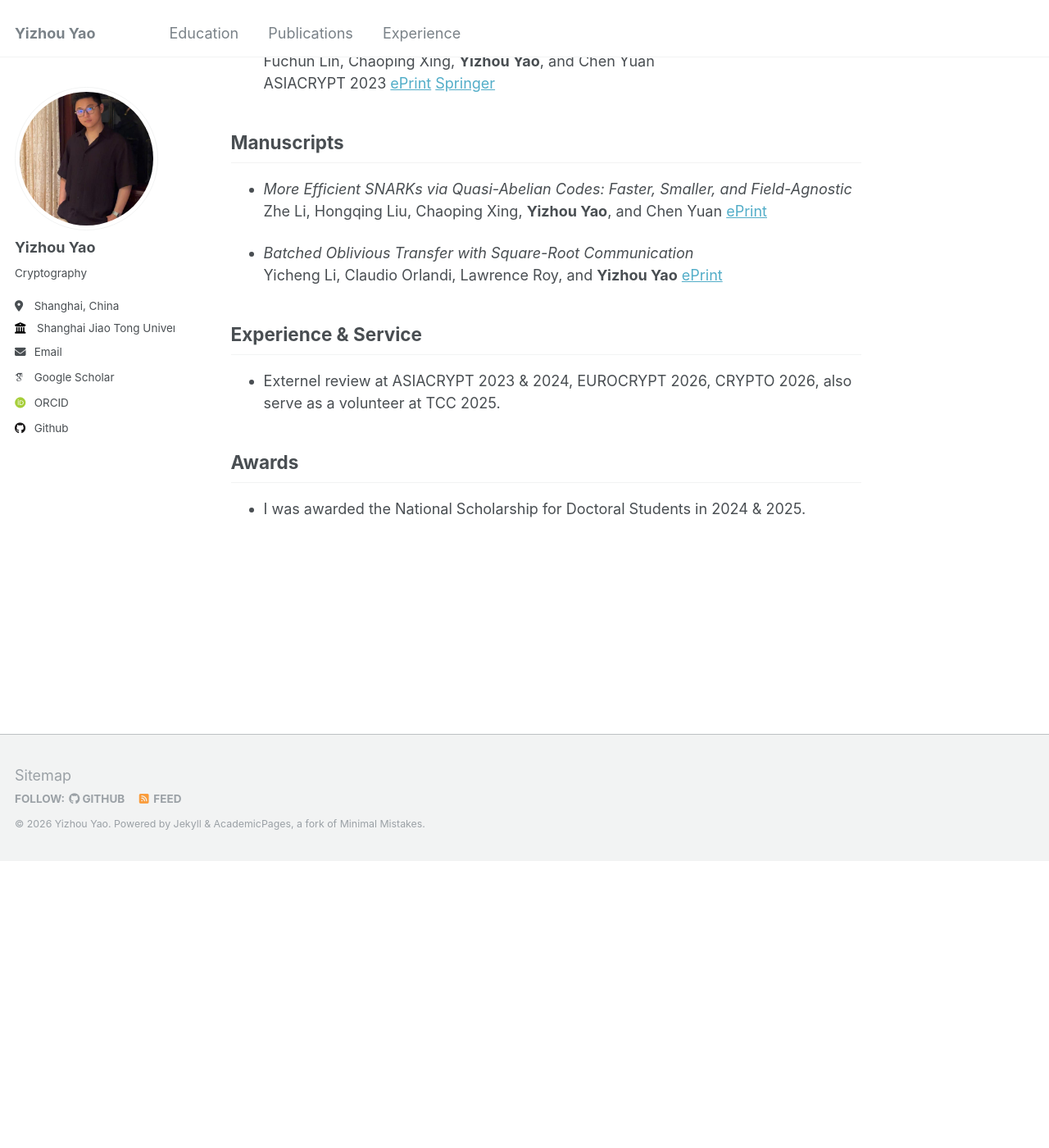
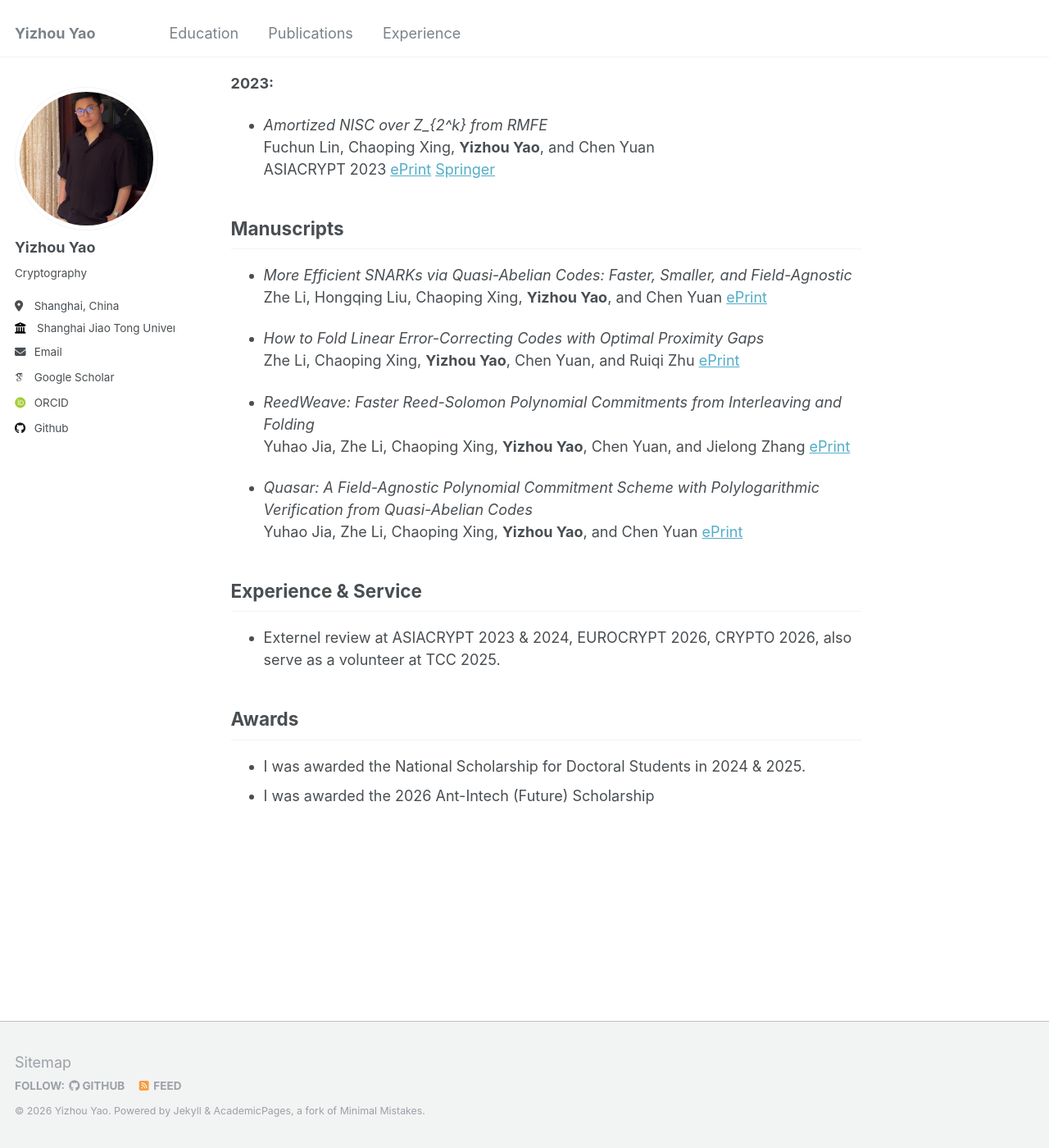
Before and after one commit to sjtu-YizhouYao/sjtu-YizhouYao.github.io, a Jekyll site: the page built from _pages/about.md, in a window 1280 px wide and 1400 px high, scrolled down 1955 px. Shown: the whole window at 82% size. Built offline with Jekyll 4.4.1, drawn with Linux system fonts in a browser that asks for light colours; some web fonts are replaced; before the commit the page ends 3006 px from its top, so only the background shows below that; some of the changed text lies outside the part shown.

Commit message:
Update about.md

```diff
--- a/_pages/about.md
+++ b/_pages/about.md
@@ -25,9 +25,13 @@ I am a Ph.D. candidate at the Shanghai Jiao Tong University (2021- now), fortuna
 (Authors listed in alphabet order)
 
 **2026:**
+- *Batched Oblivious Transfer with Square-Root Communication*
+  Yicheng Li, Claudio Orlandi, Lawrence Roy, and **Yizhou Yao**
+  To appear at CIC 2026 [ePrint](https://eprint.iacr.org/2026/1541)
+
 - *Efficient Pseudorandom Correlation Generators over Binary Extension Fields and More*
   Zhe Li, Hongqing Liu, Chaoping Xing, **Yizhou Yao**, and Chen Yuan
-  To appear at ASIACRYPT 2026
+  To appear at ASIACRYPT 2026 [ePrint](https://eprint.iacr.org/2026/1940)
 
 - *Faster Pseudorandom Correlation Generators via Walsh-Hadamard Transform*
   Zhe Li, Hongqing Liu, Chaoping Xing, **Yizhou Yao**, and Chen Yuan
@@ -74,9 +78,17 @@ I am a Ph.D. candidate at the Shanghai Jiao Tong University (2021- now), fortuna
   Zhe Li, Hongqing Liu, Chaoping Xing, **Yizhou Yao**, and Chen Yuan
   [ePrint](https://eprint.iacr.org/2026/939)
 
-- *Batched Oblivious Transfer with Square-Root Communication*
-  Yicheng Li, Claudio Orlandi, Lawrence Roy, and **Yizhou Yao**
-  [ePrint](https://eprint.iacr.org/2026/1541)
+- *How to Fold Linear Error-Correcting Codes with Optimal Proximity Gaps*
+  Zhe Li, Chaoping Xing, **Yizhou Yao**, Chen Yuan, and Ruiqi Zhu
+  [ePrint](https://eprint.iacr.org/2026/2133)
+
+- *ReedWeave: Faster Reed-Solomon Polynomial Commitments from Interleaving and Folding*
+  Yuhao Jia, Zhe Li, Chaoping Xing, **Yizhou Yao**, Chen Yuan, and Jielong Zhang
+  [ePrint](https://eprint.iacr.org/2026/2147)
+
+- *Quasar: A Field-Agnostic Polynomial Commitment Scheme with Polylogarithmic Verification from Quasi-Abelian Codes*
+  Yuhao Jia, Zhe Li, Chaoping Xing, **Yizhou Yao**, and Chen Yuan
+  [ePrint](https://eprint.iacr.org/2026/1839)
 
 <h2 id="experience"> Experience & Service</h2>
 
@@ -85,3 +97,4 @@ I am a Ph.D. candidate at the Shanghai Jiao Tong University (2021- now), fortuna
 <h2 id="awards"> Awards</h2>
 
 - I was awarded the National Scholarship for Doctoral Students in 2024 & 2025.
+- I was awarded the 2026 Ant-Intech (Future) Scholarship
```
